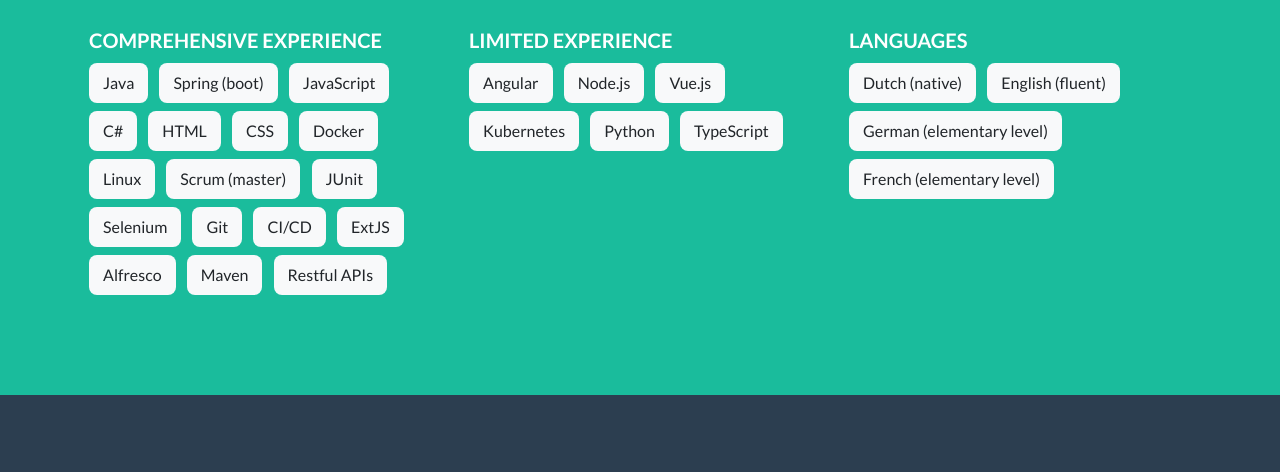
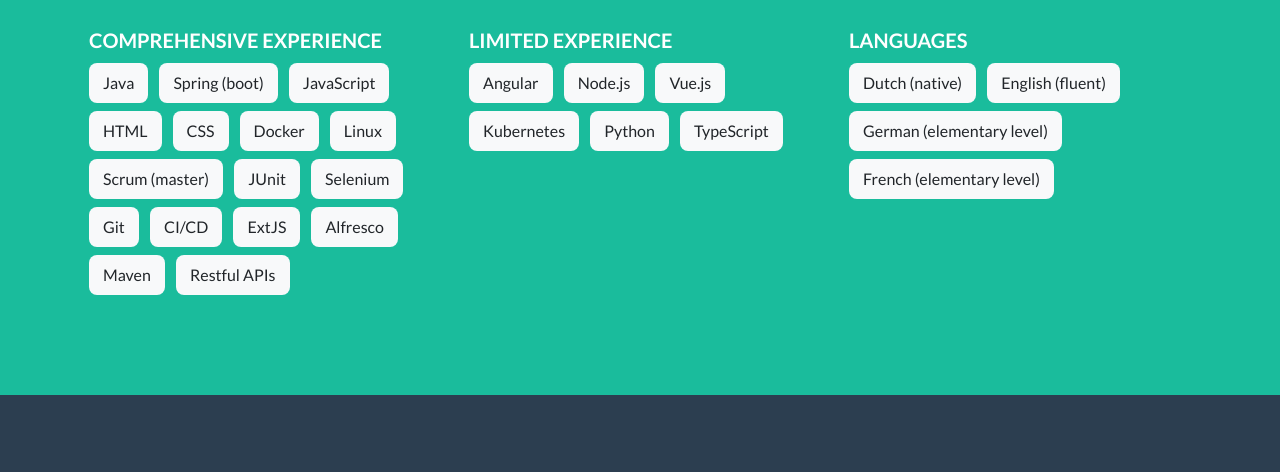
Before and after one commit to JelteJ/jeltej.github.io, a plain HTML site: page index.html in a window 1280 px wide. Shown: the part 1390-1862 px from the top of the page. Drawn offline with Linux system fonts and the light colour scheme.

Commit message:
Removed: C# from skills.

```diff
--- a/index.html
+++ b/index.html
@@ -124,7 +124,6 @@
             <div class="btn bg-light m-1">Java</div>
             <div class="btn bg-light m-1">Spring (boot)</div>
             <div class="btn bg-light m-1">JavaScript</div>
-            <div class="btn bg-light m-1">C#</div>
             <div class="btn bg-light m-1">HTML</div>
             <div class="btn bg-light m-1">CSS</div>
             <div class="btn bg-light m-1">Docker</div>
```
